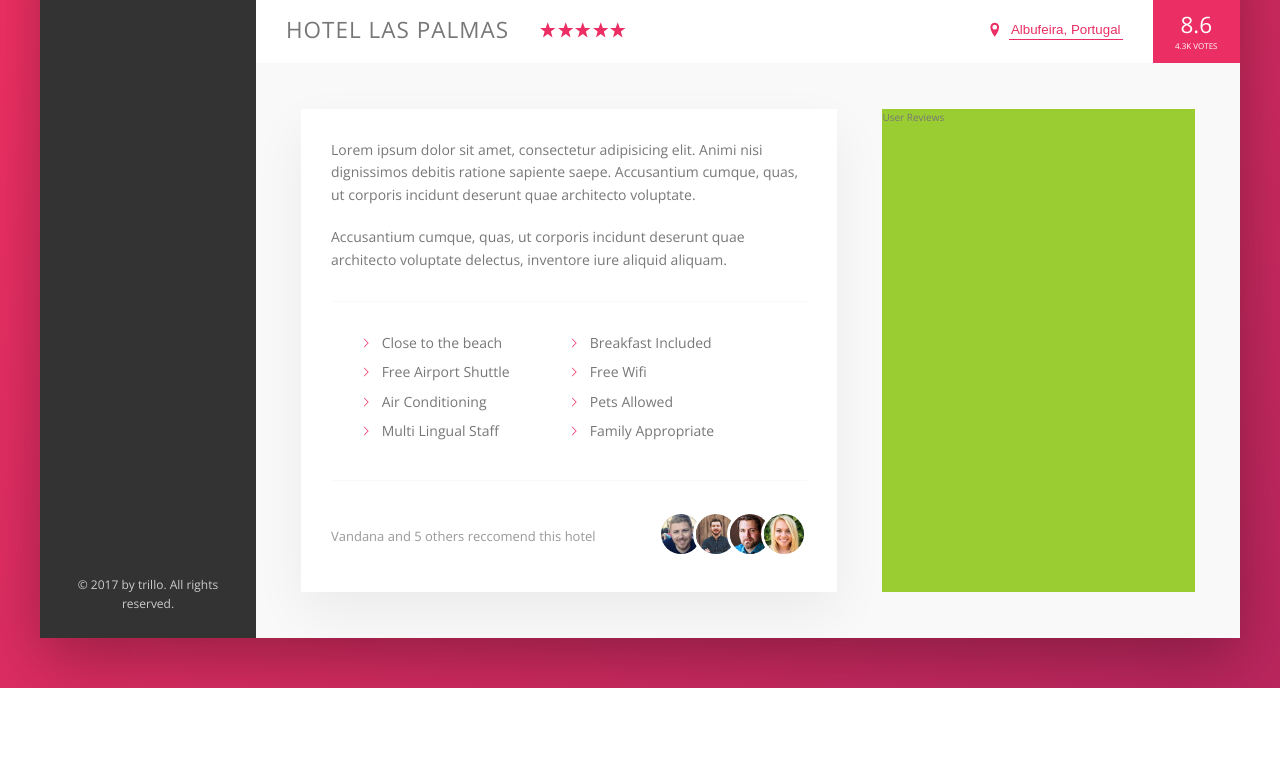
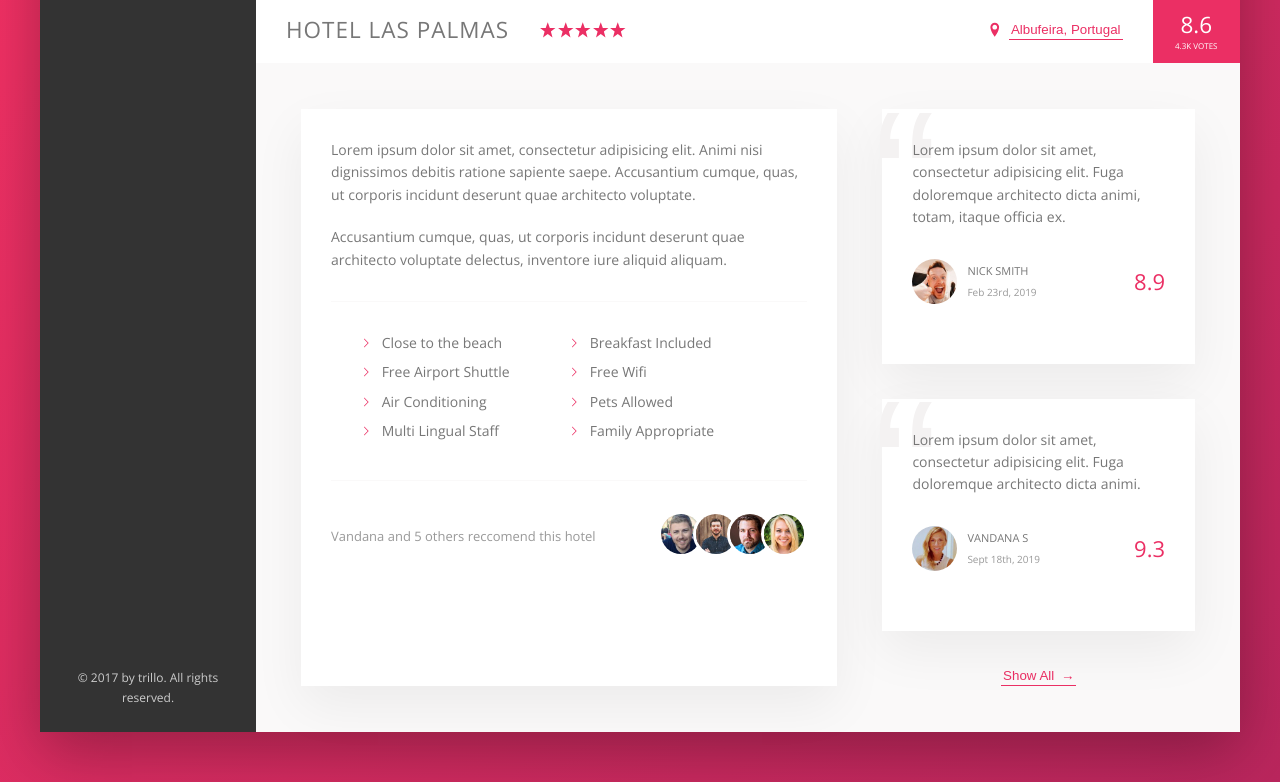
Before and after one commit to electro75/Trillo, a website: page index.html in a window 1280 px wide. Shown: the part 508-1290 px from the top of the page. Before the commit the page ends 1196 px from the top, so only its background shows below. Drawn offline with nearby package versions, Linux system fonts and the light colour scheme.

Commit message:
add user review section and styles

```diff
--- a/index.html
+++ b/index.html
@@ -185,7 +185,46 @@
                         </div>
 
                         <div class="user-reviews">
-                            User Reviews
+                            <figure class="review">
+                                <blockquote  class="review__text">
+                                    Lorem ipsum dolor sit amet, consectetur adipisicing elit. Fuga doloremque architecto dicta animi, totam, itaque officia ex.
+                                </blockquote>
+                                <figcaption class="review__user" >
+                                    <img src="img/user-1.jpg" alt="user 1 pic" class="review__photo">
+                                    <div class="review__user-box">
+                                        <p class="review__user-name">
+                                            Nick Smith
+                                        </p>
+                                        <p class="review__user-date">
+                                            Feb 23rd, 2019
+                                        </p>
+                                    </div>
+                                    <div class="review__rating">8.9</div>
+                                </figcaption>
+                            </figure>
+
+                            <figure class="review">
+                                <blockquote  class="review__text">
+                                    Lorem ipsum dolor sit amet, consectetur adipisicing elit. Fuga doloremque architecto dicta animi.
+                                </blockquote>
+                                <figcaption class="review__user" >
+                                    <img src="img/user-2.jpg" alt="user 1 pic" class="review__photo">
+                                    <div class="review__user-box">
+                                        <p class="review__user-name">
+                                            Vandana S
+                                        </p>
+                                        <p class="review__user-date">
+                                            Sept 18th, 2019
+                                        </p>
+                                    </div>
+                                    <div class="review__rating">9.3</div>
+                                </figcaption>
+                            </figure>
+
+                            <button class="btn-inline">
+                                Show All
+                                <span>&rarr;</span>
+                            </button>
                         </div>
                     </div>
                 </main>
--- a/sass/_components.scss
+++ b/sass/_components.scss
@@ -296,8 +296,17 @@
     cursor: pointer;
     transition: all .2s;
 
+    & span {
+        margin-left: 3px;
+        transition: margin-left .2s;
+    }
+
     &:hover {
         color: var(--color-grey-dark-1);
+
+        & span {
+            margin-left: 8px;
+        }
     }
 
     &:focus {
@@ -404,3 +413,72 @@
         }
     }
 }
+
+
+/////////////////////////////////////
+// REVIEW
+
+.review {
+
+    background-color: #fff;
+    box-shadow: var(--shadow-light);
+    padding: 3rem;
+    margin-bottom: 3.5rem;
+    position: relative;
+
+    &__text {
+        position: relative;
+        z-index: 10;
+    }
+
+    &__user {
+        display: flex;
+        justify-content: space-between;
+        align-items: center;
+        padding: 3rem 0;
+
+        &-box {
+            margin-right: auto;
+            margin-left: 1rem;
+        }
+
+        &-name {
+            font-size: 1.1rem;
+            weight: 600;
+            text-transform: uppercase;
+            margin-bottom: .4rem;
+        }
+
+        &-date {
+            font-size: 1rem;
+            color: var(--color-grey-dark-3);
+        }
+    }
+
+
+    &__photo {
+        height: 4.5rem;
+        width: 4.5rem;
+        border-radius: 50%;
+    }
+
+
+    &__rating {
+        font-size: 2.2rem;
+        color: var(--color-primary);
+        font-weight: 300;
+    }
+
+
+    &::before {
+        content: "\201C";
+        position: absolute;
+        top: -2.75rem;
+        left: -1rem;
+        line-height: 1;
+        font-size: 20rem;
+        color: var(--color-grey-light-2);
+        font-family: sans-serif;
+        z-index: 10;
+    }
+}
--- a/sass/_layout.scss
+++ b/sass/_layout.scss
@@ -40,6 +40,7 @@
     padding: 4.5rem;
     background-color: var(--color-grey-light-1);
     border-bottom: var(--line);
+    font-size: 1.4rem;
 }
 
 .description {
@@ -48,10 +49,11 @@
     padding: 3rem;
     flex: 0 0 60%;
     margin-right: 4.5rem;
-    font-size: 1.4rem;
 }
 
 .user-reviews {
-    background-color: yellowgreen;
     flex: 1;
+    display: flex;
+    flex-direction: column;
+    align-items: center;
 }
```
Also changed, not shown: css/style.css.
